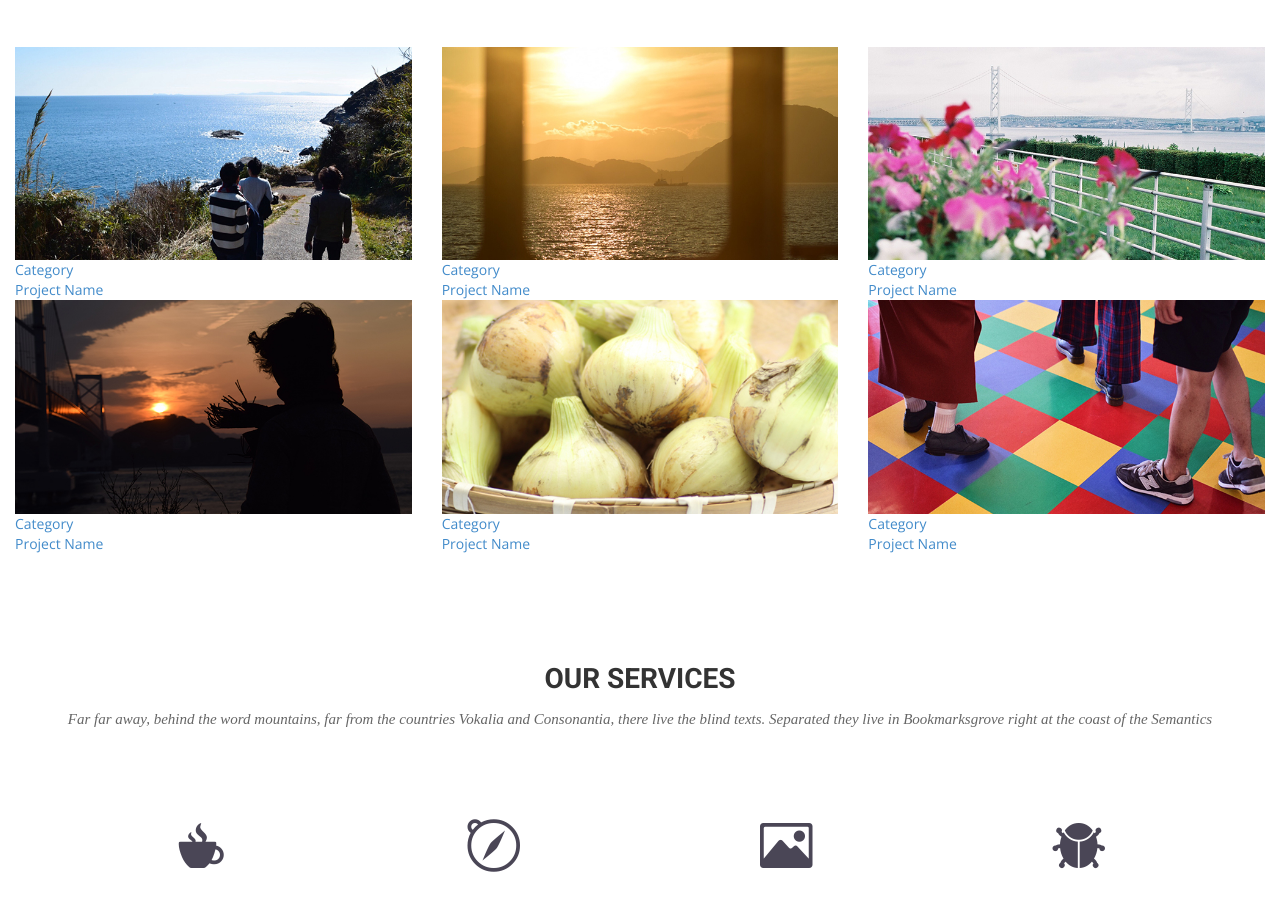
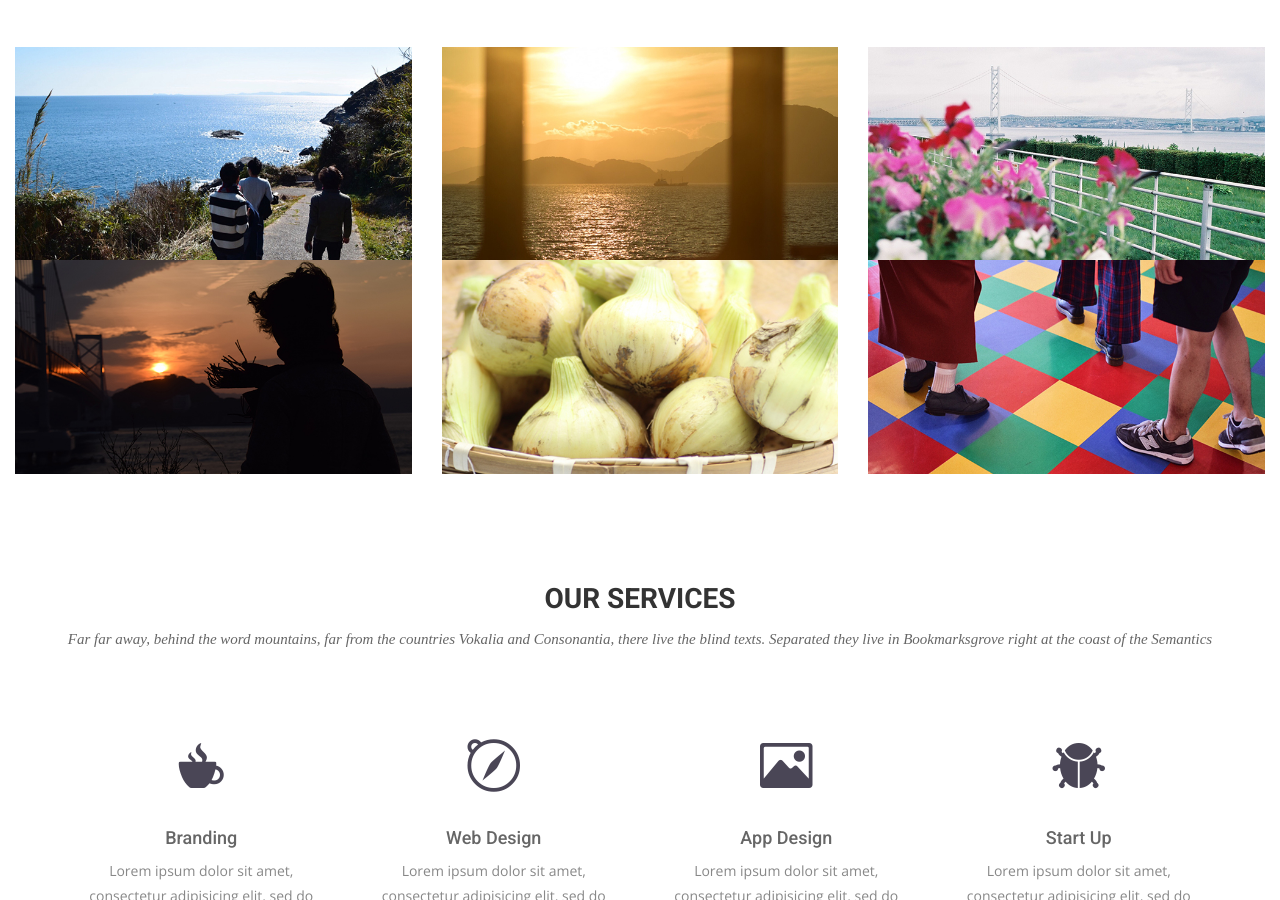
Before and after one commit to YujiKoyano/awaji-groove, a Jekyll site: the page built from index.html, in a window 1280 px wide and 900 px high, scrolled down 1414 px. Built offline with Jekyll 4.4.1, drawn with Linux system fonts in a browser that asks for light colours; nearby versions of some CDN libraries; some web fonts are replaced.

Commit message:
remove Category and Project Name

```diff
--- a/_includes/portfolio.html
+++ b/_includes/portfolio.html
@@ -4,91 +4,31 @@
             <div class="col-lg-4 col-sm-6">
                 <a href="#" class="portfolio-box">
                     <img src="img/portfolio/1.jpg" class="img-responsive" alt="">
-                    <div class="portfolio-box-caption">
-                        <div class="portfolio-box-caption-content">
-                            <div class="project-category text-faded">
-                                Category
-                            </div>
-                            <div class="project-name">
-                                Project Name
-                            </div>
-                        </div>
-                    </div>
                 </a>
             </div>
             <div class="col-lg-4 col-sm-6">
                 <a href="#" class="portfolio-box">
                     <img src="img/portfolio/2.jpg" class="img-responsive" alt="">
-                    <div class="portfolio-box-caption">
-                        <div class="portfolio-box-caption-content">
-                            <div class="project-category text-faded">
-                                Category
-                            </div>
-                            <div class="project-name">
-                                Project Name
-                            </div>
-                        </div>
-                    </div>
                 </a>
             </div>
             <div class="col-lg-4 col-sm-6">
                 <a href="#" class="portfolio-box">
                     <img src="img/portfolio/3.jpg" class="img-responsive" alt="">
-                    <div class="portfolio-box-caption">
-                        <div class="portfolio-box-caption-content">
-                            <div class="project-category text-faded">
-                                Category
-                            </div>
-                            <div class="project-name">
-                                Project Name
-                            </div>
-                        </div>
-                    </div>
                 </a>
             </div>
             <div class="col-lg-4 col-sm-6">
                 <a href="#" class="portfolio-box">
                     <img src="img/portfolio/4.jpg" class="img-responsive" alt="">
-                    <div class="portfolio-box-caption">
-                        <div class="portfolio-box-caption-content">
-                            <div class="project-category text-faded">
-                                Category
-                            </div>
-                            <div class="project-name">
-                                Project Name
-                            </div>
-                        </div>
-                    </div>
                 </a>
             </div>
             <div class="col-lg-4 col-sm-6">
                 <a href="#" class="portfolio-box">
                     <img src="img/portfolio/5.jpg" class="img-responsive" alt="">
-                    <div class="portfolio-box-caption">
-                        <div class="portfolio-box-caption-content">
-                            <div class="project-category text-faded">
-                                Category
-                            </div>
-                            <div class="project-name">
-                                Project Name
-                            </div>
-                        </div>
-                    </div>
                 </a>
             </div>
             <div class="col-lg-4 col-sm-6">
                 <a href="#" class="portfolio-box">
                     <img src="img/portfolio/6.jpg" class="img-responsive" alt="">
-                    <div class="portfolio-box-caption">
-                        <div class="portfolio-box-caption-content">
-                            <div class="project-category text-faded">
-                                Category
-                            </div>
-                            <div class="project-name">
-                                Project Name
-                            </div>
-                        </div>
-                    </div>
                 </a>
             </div>
         </div>
```
